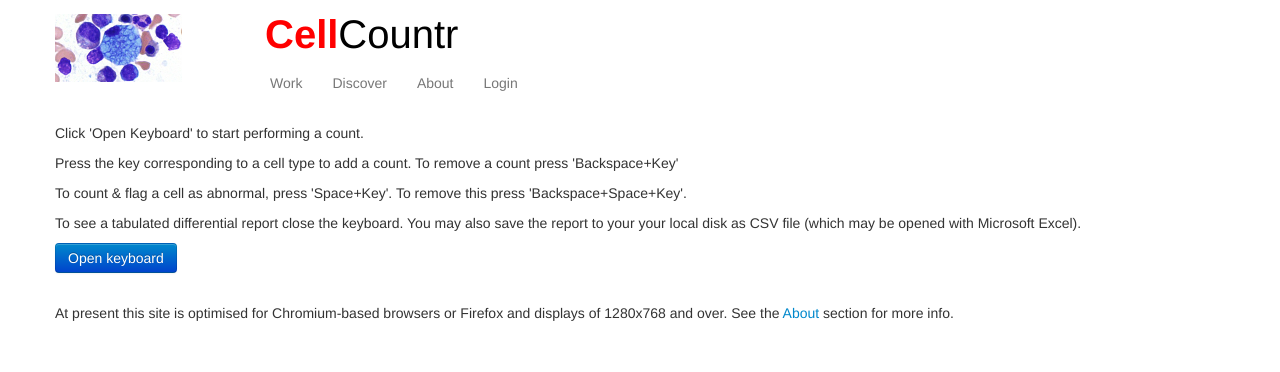
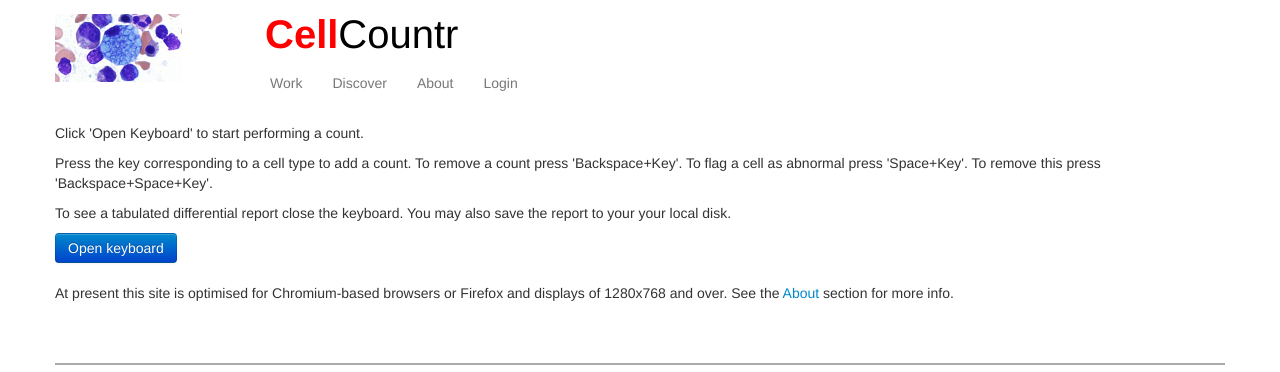
Before and after one commit to cellcounter/cellcounter, a Django app: template cellcounter/main/templates/main/submit.html in a window 1280 px wide. Shown: the top 372 px of the page. Run offline with Django 3.2, Linux system fonts and the light colour scheme; the template is opened without the code that fills it, so the values that code supplies are empty; some libraries are stand-ins or nearby versions.

Commit message:
alter submit wording

```diff
--- a/cellcounter/main/templates/main/submit.html
+++ b/cellcounter/main/templates/main/submit.html
@@ -19,10 +19,9 @@ var notloggedin=true;
 {% endif %}
 
 <p>Click 'Open Keyboard' to start performing a count.</p>
-<p>Press the key corresponding to a cell type to add a count. To remove a count press 'Backspace+Key'</p>
-<p>To count &amp; flag a cell as abnormal, press 'Space+Key'. To remove this press 'Backspace+Space+Key'.<!--  Should you wish to see example images of the cells in question, press 'Shift+Key'.  To close the keyboard, click on the grey area outside the keyboard.  Once you have completed a count, fill in the remaining information in the form below, and click 'Submit'.--></p>
+<p>Press the key corresponding to a cell type to add a count. To remove a count press 'Backspace+Key'. To flag a cell as abnormal press 'Space+Key'. To remove this press 'Backspace+Space+Key'.<!--  Should you wish to see example images of the cells in question, press 'Shift+Key'.  To close the keyboard, click on the grey area outside the keyboard.  Once you have completed a count, fill in the remaining information in the form below, and click 'Submit'.--></p>
 
-<p>To see a tabulated differential report close the keyboard. You may also save the report to your your local disk as CSV file (which may be opened with Microsoft Excel).</p>
+<p>To see a tabulated differential report close the keyboard. You may also save the report to your your local disk.</p>
 
 {% include "main/keyboard_snippet.html" %}
 
@@ -37,7 +36,7 @@ var notloggedin=true;
     <div id="downloadify" style="position: absolute; top:0px; left:0px;">
     You must have Flash 10 installed to download this file.
     </div>
-    <button class="btn btn-primary" id="downloadify_button" style="width:130px">Save as CSV</button>
+    <button class="btn btn-primary" id="downloadify_button" style="width:130px">Save as CSV</button> (this may be opened with Microsoft Excel)
 </div>
 
 {% comment %}
@@ -63,7 +62,6 @@ var notloggedin=true;
 </form>
 {% endcomment %}
 
-<p>&nbsp;</p>
-<p>At present this site is optimised for Chromium-based browsers or Firefox and displays of 1280x768 and over. See the <a href="/about/">About</a> section for more info.</p>
+<br><p>At present this site is optimised for Chromium-based browsers or Firefox and displays of 1280x768 and over. See the <a href="/about/">About</a> section for more info.</p>
 
 {% endblock %}
```
